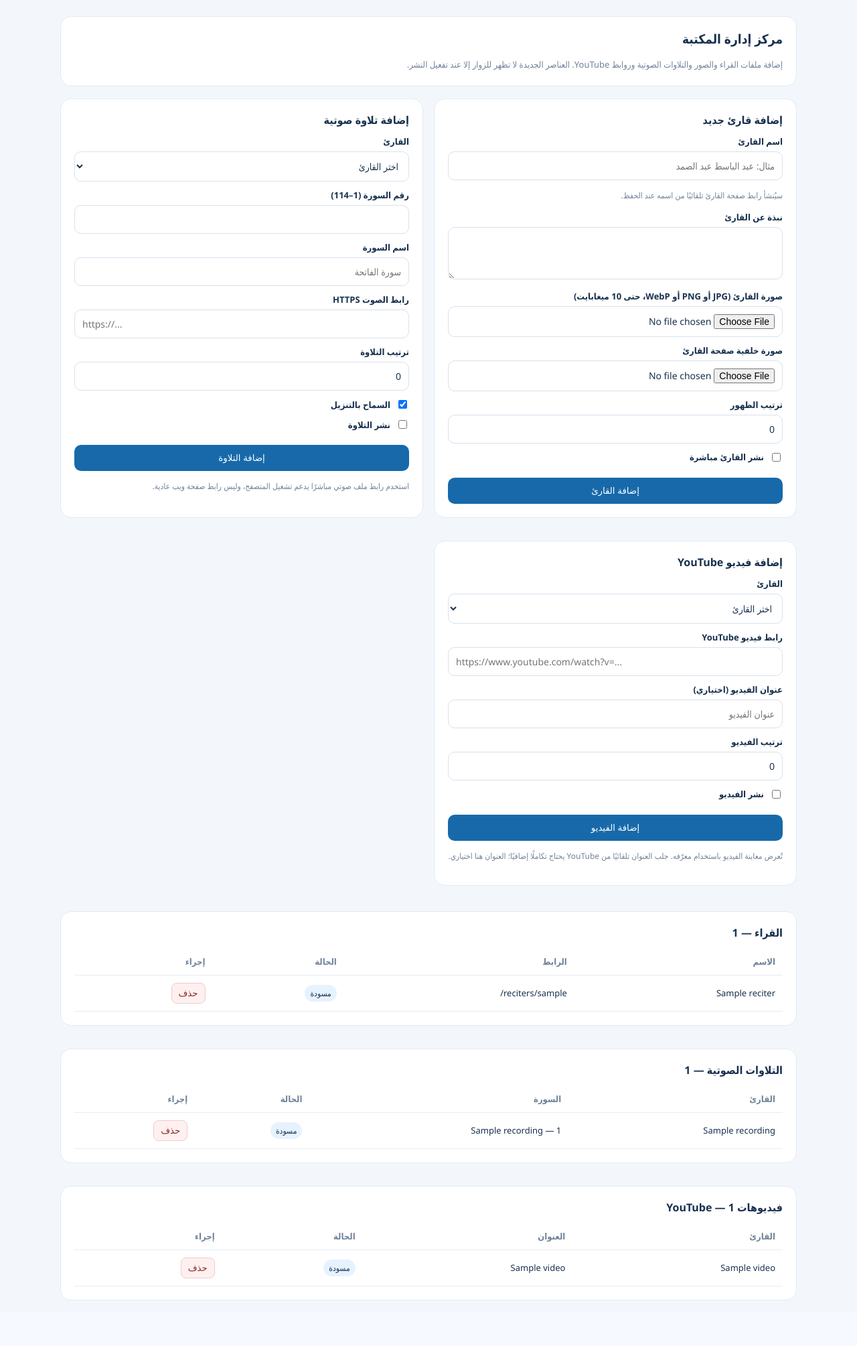
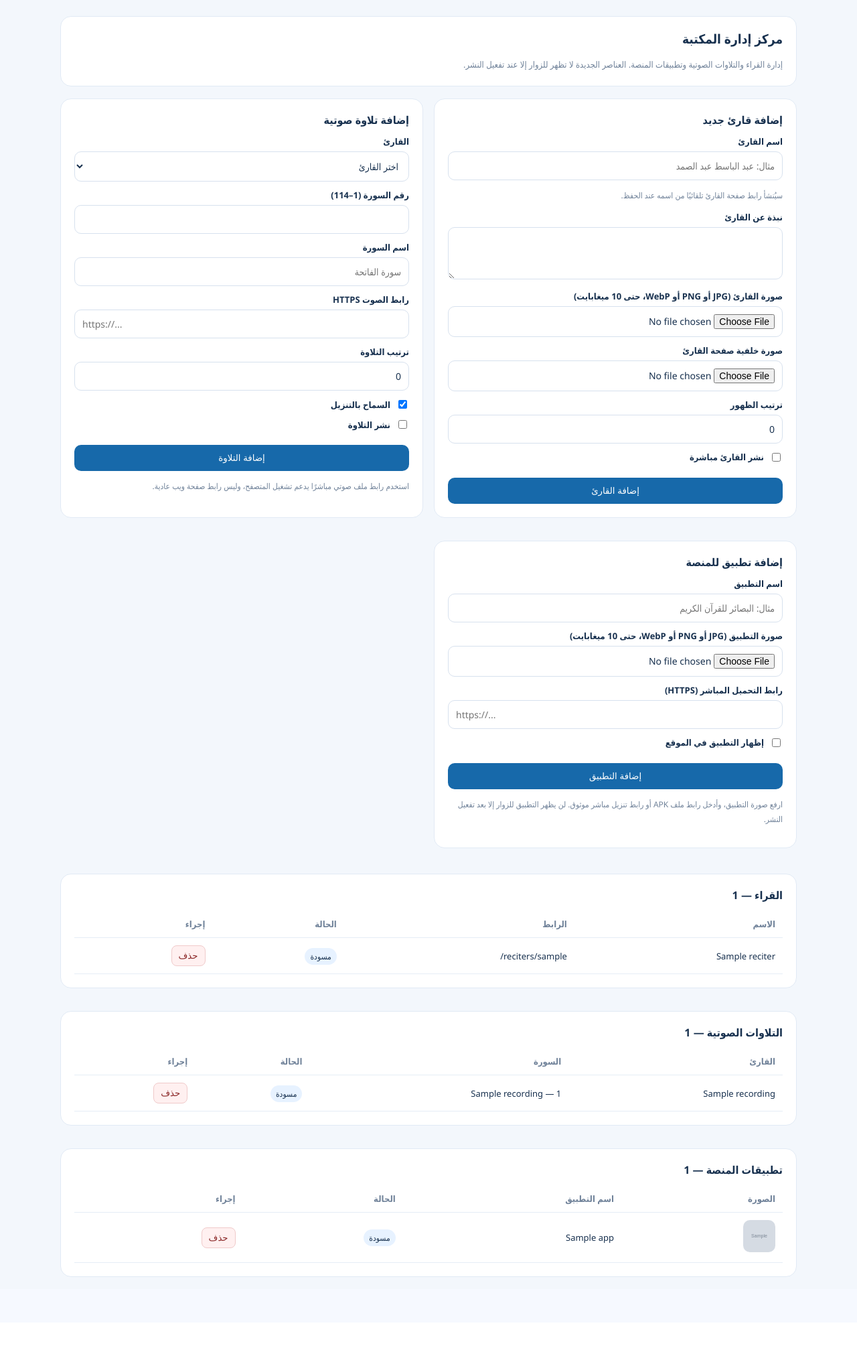
Before and after one commit to kingofdragons087-ship-it/basaer, a Node server app: template views/owner-content.ejs in a window 1280 px wide. Shown: the part 76-2085 px from the top of the page at 67% size. After the commit the page ends 1982 px from the top, so only its background shows below. Run offline with Node 20, Linux system fonts and the light colour scheme; the template is opened without the code that fills it: most values are stand-ins (such as "Sample title", 1, 10 or a date in 2020); grey boxes marked "Sample" are stand-in pictures; some libraries are stand-ins or nearby versions.

Commit message:
Replace video section with Quran platform apps

```diff
--- a/views/owner-content.ejs
+++ b/views/owner-content.ejs
@@ -54,7 +54,7 @@
 <main>
   <section class="intro">
     <h2>مركز إدارة المكتبة</h2>
-    <div class="sub">إضافة ملفات القراء والصور والتلاوات الصوتية وروابط YouTube. العناصر الجديدة لا تظهر للزوار إلا عند تفعيل النشر.</div>
+    <div class="sub">إدارة القراء والتلاوات الصوتية وتطبيقات المنصة. العناصر الجديدة لا تظهر للزوار إلا عند تفعيل النشر.</div>
   </section>
   <% if (message) { %><div class="msg"><%= message %></div><% } %>
   <% if (error) { %><div class="msg err"><%= error %></div><% } %>
@@ -102,24 +102,20 @@
       <p class="help">استخدم رابط ملف صوتي مباشرًا يدعم تشغيل المتصفح، وليس رابط صفحة ويب عادية.</p>
     </section>
 
+
     <section class="panel">
-      <h3>إضافة فيديو YouTube</h3>
-      <form action="/owner/content/videos" method="post">
-        <label for="vreciter">القارئ</label>
-        <select id="vreciter" name="reciter_id" required>
-          <option value="">اختر القارئ</option>
-          <% reciters.forEach(r => { %><option value="<%= r.id %>"><%= r.name %></option><% }) %>
-        </select>
-        <label for="youtube">رابط فيديو YouTube</label>
-        <input id="youtube" type="url" name="youtube_url" required placeholder="https://www.youtube.com/watch?v=..." dir="ltr">
-        <label for="vtitle">عنوان الفيديو (اختياري)</label>
-        <input id="vtitle" name="title" maxlength="250" placeholder="عنوان الفيديو">
-        <label for="vorder">ترتيب الفيديو</label>
-        <input id="vorder" type="number" name="sort_order" value="0">
-        <label class="check"><input type="checkbox" name="is_published"> نشر الفيديو</label>
-        <button class="submit" type="submit">إضافة الفيديو</button>
+      <h3>إضافة تطبيق للمنصة</h3>
+      <form action="/owner/content/apps" method="post" enctype="multipart/form-data">
+        <label for="appname">اسم التطبيق</label>
+        <input id="appname" name="name" required maxlength="180" placeholder="مثال: البصائر للقرآن الكريم">
+        <label for="appimage">صورة التطبيق (JPG أو PNG أو WebP، حتى 10 ميغابايت)</label>
+        <input id="appimage" type="file" name="image" accept="image/jpeg,image/png,image/webp" required>
+        <label for="appdownload">رابط التحميل المباشر (HTTPS)</label>
+        <input id="appdownload" type="url" name="download_url" required placeholder="https://..." dir="ltr">
+        <label class="check"><input type="checkbox" name="is_published"> إظهار التطبيق في الموقع</label>
+        <button class="submit" type="submit">إضافة التطبيق</button>
       </form>
-      <p class="help">تُعرض معاينة الفيديو باستخدام معرّفه. جلب العنوان تلقائيًا من YouTube يحتاج تكاملًا إضافيًا؛ العنوان هنا اختياري.</p>
+      <p class="help">ارفع صورة التطبيق، وأدخل رابط ملف APK أو رابط تنزيل مباشر موثوق. لن يظهر التطبيق للزوار إلا بعد تفعيل النشر.</p>
     </section>
   </div>
 
@@ -148,15 +144,17 @@
       </tbody></table></div>
     </section>
 
+
     <section class="panel">
-      <h3>فيديوهات YouTube — <%= videos.length %></h3>
-      <div class="table-wrap"><table><thead><tr><th>القارئ</th><th>العنوان</th><th>الحالة</th><th>إجراء</th></tr></thead><tbody>
-      <% videos.forEach(v => { %><tr>
-        <td><%= v.reciter_name %></td><td><%= v.title || "فيديو YouTube" %></td>
-        <td><span class="badge"><%= v.is_published ? "منشور" : "مسودة" %></span></td>
-        <td><form action="/owner/content/videos/<%= v.id %>/delete" method="post" onsubmit="return confirm('هل تريد حذف هذا الفيديو؟')"><button class="delete" type="submit">حذف</button></form></td>
+      <h3>تطبيقات المنصة — <%= apps.length %></h3>
+      <div class="table-wrap"><table><thead><tr><th>الصورة</th><th>اسم التطبيق</th><th>الحالة</th><th>إجراء</th></tr></thead><tbody>
+      <% apps.forEach(app => { %><tr>
+        <td><img src="<%= app.image_url %>" alt="" style="width:48px;height:48px;object-fit:cover;border-radius:10px"></td>
+        <td><%= app.name %></td>
+        <td><span class="badge"><%= app.is_published ? "ظاهر بالموقع" : "مسودة" %></span></td>
+        <td><form action="/owner/content/apps/<%= app.id %>/delete" method="post" onsubmit="return confirm('هل تريد حذف هذا التطبيق من القائمة؟')"><button class="delete" type="submit">حذف</button></form></td>
       </tr><% }) %>
-      <% if (!videos.length) { %><tr><td colspan="4">لا توجد فيديوهات بعد.</td></tr><% } %>
+      <% if (!apps.length) { %><tr><td colspan="4">لم تتم إضافة تطبيقات بعد.</td></tr><% } %>
       </tbody></table></div>
     </section>
   </div>
```
